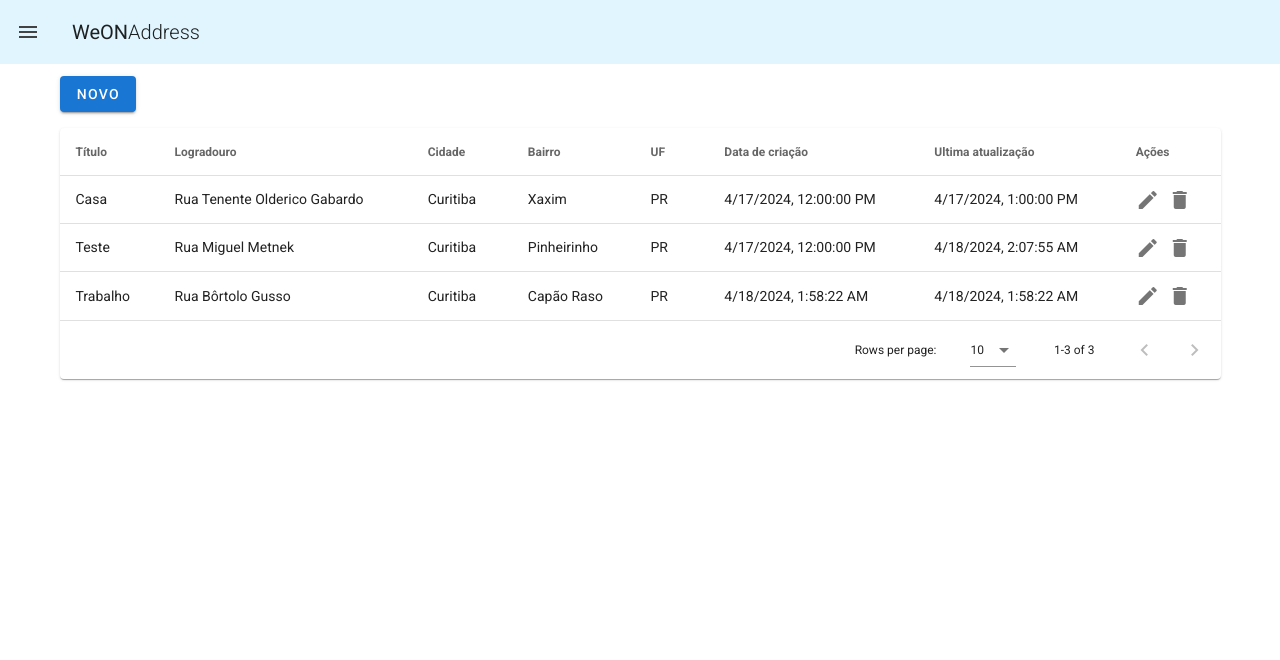
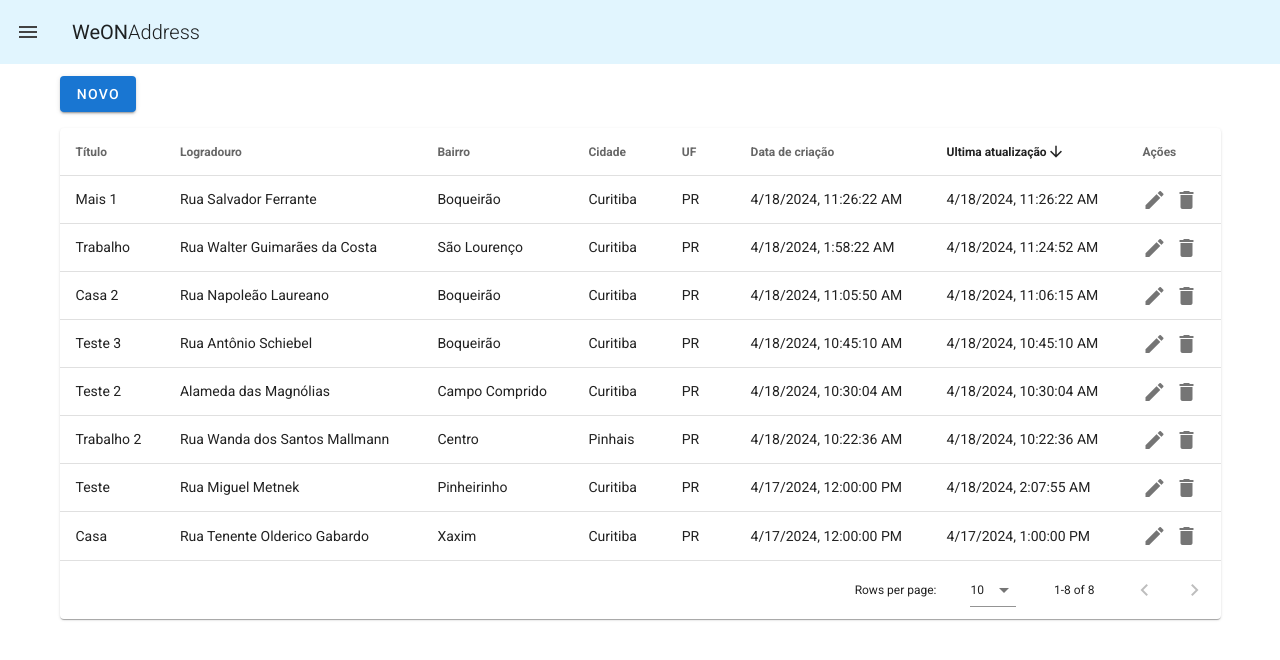
Before and after one commit to jhomc/weon-address, a Vue app: page /register in a window 1280 px wide. Shown: the top 660 px of the page. Built offline with nearby package versions, Linux system fonts and the light colour scheme; data requests are answered from the project's data file.

Commit message:
refactoring

```diff
--- a/db/db.json
+++ b/db/db.json
@@ -27,14 +27,74 @@
     {
       "id": "436b",
       "title": "Trabalho",
-      "zipcode": "81110-200",
-      "street": "Rua Bôrtolo Gusso",
+      "zipcode": "82210110",
+      "street": "Rua Walter Guimarães da Costa",
       "complement": "",
-      "neighborhood": "Capão Raso",
+      "neighborhood": "São Lourenço",
       "city": "Curitiba",
       "state": "PR",
       "created_at": "2024-04-18T01:58:22.681Z",
-      "updated_at": "2024-04-18T01:58:22.681Z"
+      "updated_at": "2024-04-18T11:24:52.093Z"
+    },
+    {
+      "id": "ab26",
+      "title": "Trabalho 2 ",
+      "zipcode": "83323-400",
+      "street": "Rua Wanda dos Santos Mallmann",
+      "complement": "até 935/936",
+      "neighborhood": "Centro",
+      "city": "Pinhais",
+      "state": "PR",
+      "created_at": "2024-04-18T10:22:36.353Z",
+      "updated_at": "2024-04-18T10:22:36.353Z"
+    },
+    {
+      "id": "8464",
+      "title": "Teste 2",
+      "zipcode": "81210110",
+      "street": "Alameda das Magnólias",
+      "complement": "",
+      "neighborhood": "Campo Comprido",
+      "city": "Curitiba",
+      "state": "PR",
+      "created_at": "2024-04-18T10:30:04.106Z",
+      "updated_at": "2024-04-18T10:30:04.106Z"
+    },
+    {
+      "id": "0808",
+      "title": "Teste 3",
+      "zipcode": "81650-220",
+      "street": "Rua Antônio Schiebel",
+      "complement": "até 1299/1300",
+      "neighborhood": "Boqueirão",
+      "city": "Curitiba",
+      "state": "PR",
+      "created_at": "2024-04-18T10:45:10.503Z",
+      "updated_at": "2024-04-18T10:45:10.503Z"
+    },
+    {
+      "id": "cf2b",
+      "title": "Casa 2",
+      "zipcode": "81650210",
+      "street": "Rua Napoleão Laureano",
+      "complement": "",
+      "neighborhood": "Boqueirão",
+      "city": "Curitiba",
+      "state": "PR",
+      "created_at": "2024-04-18T11:05:50.187Z",
+      "updated_at": "2024-04-18T11:06:15.474Z"
+    },
+    {
+      "id": "feec",
+      "title": "Mais 1",
+      "zipcode": "81650230",
+      "street": "Rua Salvador Ferrante",
+      "complement": "até 1229/1230",
+      "neighborhood": "Boqueirão",
+      "city": "Curitiba",
+      "state": "PR",
+      "created_at": "2024-04-18T11:26:22.706Z",
+      "updated_at": "2024-04-18T11:26:22.706Z"
     }
   ]
 }
--- a/package.json
+++ b/package.json
@@ -5,7 +5,8 @@
   "scripts": {
     "serve": "vue-cli-service serve",
     "build": "vue-cli-service build",
-    "lint": "vue-cli-service lint"
+    "lint": "vue-cli-service lint",
+    "start:server": "json-server --watch db/db.json"
   },
   "dependencies": {
     "axios": "^1.6.8",
--- a/src/components/AddressCard.vue
+++ b/src/components/AddressCard.vue
@@ -1,13 +1,13 @@
 <template>
   <v-flex xs12 md3 class="mb-4">
-      <v-card>
+    <v-card class="fill-height">
       <v-card-text>
         <div class="text-h5">{{ address.title }}</div>
         <p class="mb-0">{{ address.street }} - {{ address.complement }}</p>
         <p class="mb-0">{{ address.neighborhood }} - {{ address.city }} - {{ address.state }}</p>
         <p>CEP: {{ address.zipcode }}</p>
         <p class="mb-0"><strong>Criado em:</strong> {{ formattedCreatedAt }}</p>
-          <p><strong>Última atualização:</strong>{{formattedUpdatedAt }}</p>
+        <p><strong>Última atualização:</strong>{{ formattedUpdatedAt }}</p>
       </v-card-text>
     </v-card>
   </v-flex>
--- a/src/components/Navbar.vue
+++ b/src/components/Navbar.vue
@@ -1,6 +1,5 @@
 <template>
   <nav>
-
     <v-app-bar flat app light class="light-blue lighten-5">
       <v-app-bar-nav-icon class="secondary--text" @click="drawer = !drawer"></v-app-bar-nav-icon>
       <v-toolbar-title class="text-center">
--- a/src/components/Navitem.vue
+++ b/src/components/Navitem.vue
@@ -11,8 +11,6 @@
 
 <script>
 export default {
-  name: 'Navitem',
-
   props: {
     icon: String,
     text: String,
--- a/src/store/index.js
+++ b/src/store/index.js
@@ -45,6 +45,9 @@ export default new Vuex.Store({
     },
     async addAddress({ commit }, newAddress) {
       try {
+        newAddress.created_at = new Date().toISOString()
+        newAddress.updated_at = new Date().toISOString()
+
         const response = await api.post('/addresses', newAddress);
         commit('addAddress', response.data);
       } catch (error) {
@@ -53,6 +56,7 @@ export default new Vuex.Store({
     },
     async editAddress({ commit }, editedAddress) {
       try {
+        editedAddress.updated_at = new Date().toISOString()
         const response = await api.put(`/addresses/${editedAddress.id}`, editedAddress);
         commit('editAddress', response.data);
       } catch (error) {
--- a/src/views/HomeView.vue
+++ b/src/views/HomeView.vue
@@ -4,11 +4,7 @@
 
     <v-container class="my-5">
       <v-row class="justify-space-between">
-        <AddressCard
-          v-for="address in addresses"
-          :key="address.id"
-          :address="address"
-          >
+        <AddressCard v-for="address in latestRegisters" :key="address.id" :address="address">
         </AddressCard>
       </v-row>
     </v-container>
@@ -28,7 +24,14 @@ export default {
   },
 
   computed: {
-    ...mapGetters(['addresses', 'error'])
+    ...mapGetters(['addresses', 'error']),
+
+    latestRegisters() {
+      const addressArray = [...this.addresses]
+      addressArray.sort((a, b) => new Date(b.updated_at) - new Date(a.updated_at));
+
+      return addressArray.slice(0, 3);
+    }
   },
 }
 </script>
--- a/src/views/RegisterView.vue
+++ b/src/views/RegisterView.vue
@@ -1,15 +1,8 @@
 <template>
   <v-container>
     <v-btn color="primary" class="mb-4" @click="addNewItem">Novo</v-btn>
-    <v-data-table
-      :headers="headers"
-      :items="addresses"
-      item-key="id"
-      :search="search"
-      :show-select="false"
-      :loading="loading"
-      class="elevation-1"
-    >
+    <v-data-table :headers="headers" :items="addresses" item-key="id" :search="search" :show-select="false"
+      :loading="loading" class="elevation-1" :sort-by="['updated_at']" :sort-desc="true">
       <template v-slot:item.created_at="{ item }">
         {{ formatDate(item.created_at) }}
       </template>
@@ -31,10 +24,10 @@
           <v-form ref="form" v-model="valid">
             <v-text-field v-model="editedItem.title" label="Título"></v-text-field>
             <v-text-field v-model="editedItem.zipcode" label="CEP" @input="debouncedFetchAddressData"></v-text-field>
-            <v-text-field v-model="editedItem.street" label="Rua" disabled ></v-text-field>
+            <v-text-field v-model="editedItem.street" label="Logradouro" disabled></v-text-field>
             <v-text-field v-model="editedItem.complement" label="Complemento" disabled></v-text-field>
             <v-text-field v-model="editedItem.neighborhood" label="Bairro" disabled></v-text-field>
-            <v-text-field v-model="editedItem.city" label="Cidade" disabled></v-text-field>
+            <v-text-field v-model="editedItem.city" label="UF" disabled></v-text-field>
             <v-text-field v-model="editedItem.state" label="Estado" disabled></v-text-field>
           </v-form>
         </v-card-text>
@@ -59,8 +52,8 @@ export default {
       headers: [
         { text: 'Título', value: 'title' },
         { text: 'Logradouro', value: 'street' },
+        { text: 'Bairro', value: 'neighborhood' },
         { text: 'Cidade', value: 'city' },
-        { text: 'Bairro', value: 'neighborhood' },
         { text: 'UF', value: 'state' },
         { text: 'Data de criação', value: 'created_at' },
         { text: 'Ultima atualização', value: 'updated_at' },
@@ -76,11 +69,9 @@ export default {
         zipcode: '',
         street: '',
         complement: '',
-        neighborhood:'',
-        city:'',
+        neighborhood: '',
+        city: '',
         state: ''
-        // Add more properties for other address fields here
-
       },
       valid: true
     };
@@ -103,7 +94,6 @@ export default {
       this.dialog = true;
       this.isNewItem = false;
       this.editedItem = { ...item };
-      this.editedItem.updated_at = new Date().toISOString();
     },
     deleteItem(item) {
       if (confirm('Are you sure you want to delete this address?')) {
@@ -130,30 +120,22 @@ export default {
       this.isNewItem = true;
       this.dialog = true;
     },
-    debouncedFetchAddressData: debounce(function() {
+    debouncedFetchAddressData: debounce(function () {
       this.fetchAddressData();
     }, 500),
 
     async fetchAddressData() {
-      if(this.editedItem.zipcode.replace('-', '').length != 8) return
+      if (this.editedItem.zipcode.replace('-', '').length != 8) return
 
       try {
         const response = await viacep.get(`/${this.editedItem.zipcode}/json`);
         const addressData = response.data;
 
-        // Update the disabled fields with the retrieved address data
         this.editedItem.street = addressData.logradouro || '';
         this.editedItem.complement = addressData.complemento || '';
         this.editedItem.neighborhood = addressData.bairro || '';
         this.editedItem.city = addressData.localidade || '';
-        this.editedItem.state = addressData.uf || '';
-
-        if(this.isNewItem) {
-          this.editedItem.created_at = new Date().toISOString()
-          this.editedItem.updated_at = new Date().toISOString()
-        } else {
-          this.editedItem.updated_at = new Date().toISOString()
-        }
+        this.editedItem.state = addressData.uf || ''
 
       } catch (error) {
         console.error('Error fetching address data:', error);
```
Also changed, not shown: src/components/DataTable.vue (added, +42 -0 lines). Lines whose indentation alone changed are shown as unchanged.
